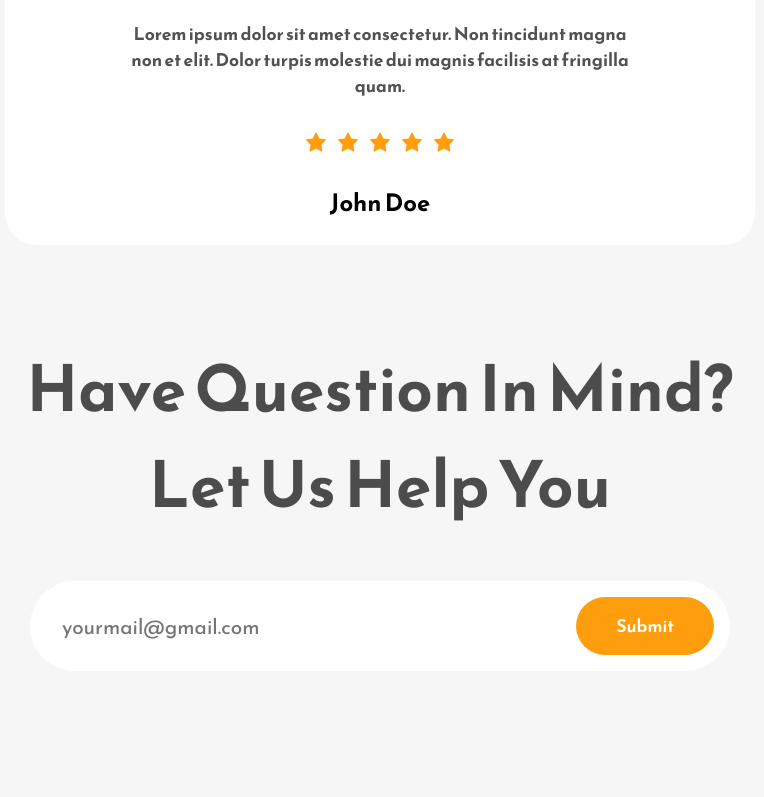
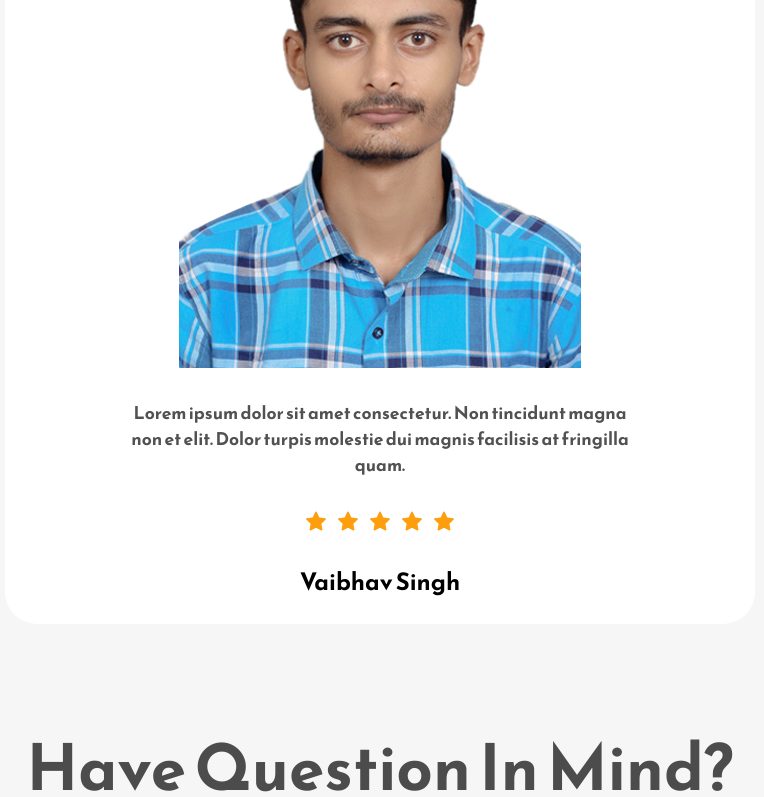
Before and after one commit to Vaibhav2470/foodie, a React (Create React App) app: page / in a window 1280 px wide. Shown: the part 3390-4187 px from the top of the page, without its empty margins (260-1024 px from the left). Built offline with nearby package versions, Linux system fonts and the light colour scheme.

Commit message:
foodie photo change

```diff
--- a/src/Components/Testimonial.js
+++ b/src/Components/Testimonial.js
@@ -1,5 +1,5 @@
 import React from "react";
-import ProfilePic from "../Assets/john-doe-image.png";
+import ProfilePic from "../Assets/vaibhav.jpg";
 import { AiFillStar } from "react-icons/ai";
 
 const Testimonial = () => {
@@ -26,7 +26,7 @@ const Testimonial = () => {
           <AiFillStar />
           <AiFillStar />
         </div>
-        <h2>John Doe</h2>
+        <h2>Vaibhav Singh</h2>
       </div>
     </div>
   );
```
Also changed, not shown: src/Assets/john-doe-image.png (deleted), src/Assets/vaibhav.jpg (added).
